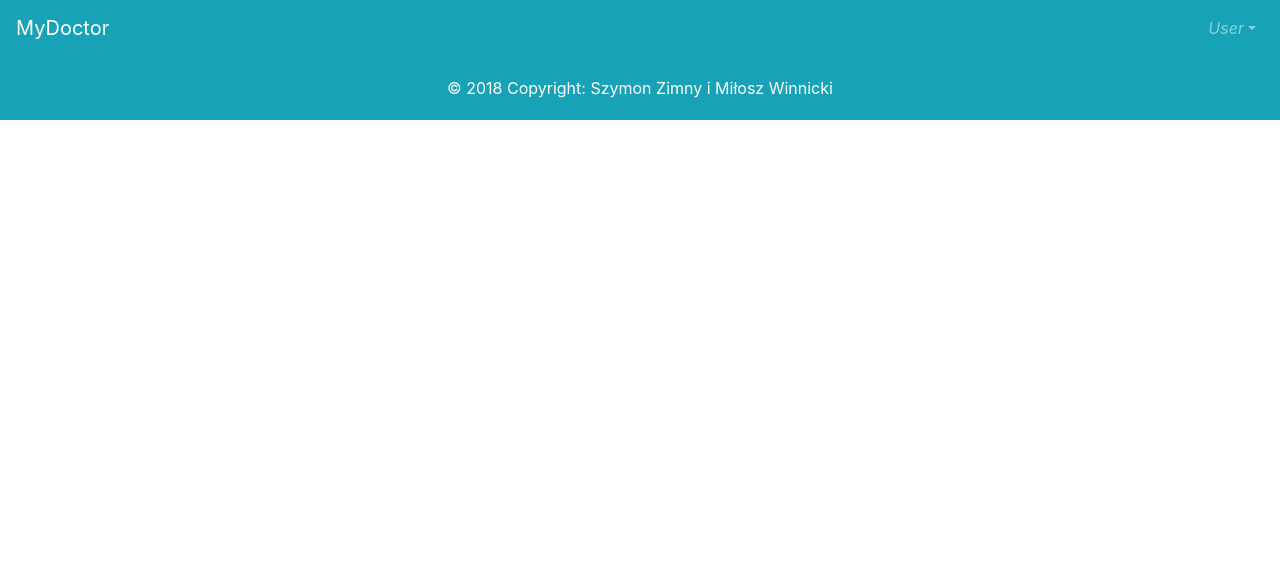
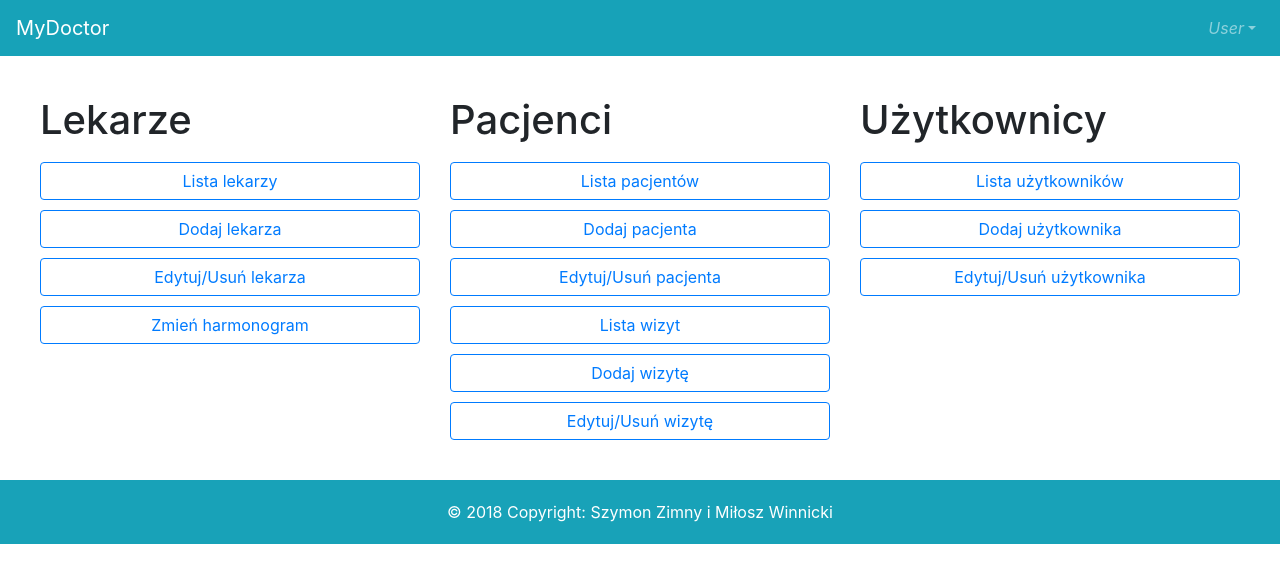
Before and after one commit to jash90/myDoctor-web, a Vue app: page /home in a window 1280 px wide. Shown: the top 582 px of the page. Built offline with nearby package versions, Linux system fonts and the light colour scheme.

Commit message:
refactoring add start add home

```diff
--- a/src/App.vue
+++ b/src/App.vue
@@ -1,7 +1,7 @@
 <template>
   <div id="app">
     <b-navbar type="dark" variant="info">
-      <b-navbar-brand href="#">MyDoctor</b-navbar-brand>
+      <b-navbar-brand href="/">MyDoctor</b-navbar-brand>
 
       <b-navbar-toggle target="nav-collapse"></b-navbar-toggle>
 
--- a/src/router.ts
+++ b/src/router.ts
@@ -1,8 +1,9 @@
 import Vue from "vue";
 import Router from "vue-router";
-import Home from "./views/Home.vue";
+import Start from "./views/Start.vue";
 import Login from "./views/Login.vue";
 import Visit from "./views/Visit.vue";
+import Home from "./views/Home.vue";
 Vue.use(Router);
 
 export default new Router({
@@ -11,17 +12,23 @@ export default new Router({
   routes: [
     {
       path: "/",
-      name: "home",
-      component: Home
+      name: "start",
+      component: Start
     },
     {
       path: "/login",
       name: "login",
       component: Login
-    },  {
+    },
+    {
       path: "/visit",
       name: "visit",
       component: Visit
+    },
+    {
+      path:"/home",
+      name:"home",
+      component:Home
     }
   ]
 });
--- a/src/views/Home.vue
+++ b/src/views/Home.vue
@@ -1,33 +1,85 @@
 <template>
   <div id="home">
-  <b-jumbotron>
-    <template slot="header">MyDoctor</template>
-
-    <template slot="lead">
-      Aplikacja służąca do obsługi przychodni.
-    </template>
-
-    <b-button variant="primary" href="login">Zaloguj</b-button>
-  </b-jumbotron>
+    <b-container fluid>
+      <b-row>
+        <b-col>
+          <b-row>
+            <H1>Lekarze</H1>
+          </b-row>
+          <b-row>
+            <b-button block variant="outline-primary">Lista lekarzy</b-button>
+          </b-row>
+          <b-row>
+            <b-button block variant="outline-primary">Dodaj lekarza</b-button>
+          </b-row>
+          <b-row>
+            <b-button block variant="outline-primary">Edytuj/Usuń lekarza</b-button>
+          </b-row>
+             <b-row>
+            <b-button block variant="outline-primary">Zmień harmonogram</b-button>
+          </b-row>
+        </b-col>
+        <b-col>
+          <b-row>
+            <H1>Pacjenci</H1>
+          </b-row>
+          <b-row>
+            <b-button block variant="outline-primary">Lista pacjentów</b-button>
+          </b-row>
+          <b-row>
+            <b-button block variant="outline-primary">Dodaj pacjenta</b-button>
+          </b-row>
+          <b-row>
+            <b-button block variant="outline-primary">Edytuj/Usuń pacjenta</b-button>
+          </b-row>
+          <b-row>
+            <b-button block variant="outline-primary">Lista wizyt</b-button>
+          </b-row>
+          <b-row>
+            <b-button block variant="outline-primary">Dodaj wizytę</b-button>
+          </b-row>
+          <b-row>
+            <b-button block variant="outline-primary">Edytuj/Usuń wizytę</b-button>
+          </b-row>
+        </b-col>
+              <b-col>
+          <b-row>
+            <H1>Użytkownicy</H1>
+          </b-row>
+          <b-row>
+            <b-button block variant="outline-primary">Lista użytkowników</b-button>
+          </b-row>
+          <b-row>
+            <b-button block variant="outline-primary">Dodaj użytkownika</b-button>
+          </b-row>
+          <b-row>
+            <b-button block variant="outline-primary">Edytuj/Usuń użytkownika</b-button>
+          </b-row>
+        </b-col>
+      </b-row>
+    </b-container>
   </div>
 </template>
 
 <script lang="ts">
 import { Component, Vue } from "vue-property-decorator";
-import HelloWorld from "@/components/HelloWorld.vue"; // @ is an alias to /src
 
 @Component({
-  components: {
-    HelloWorld
-  }
+  components: {}
 })
-export default class Home extends Vue {
+export default class Home extends Vue {}
+</script>
+<style>
+#home {
+  padding: 20px;
+  display: flex;
+  justify-content: center;
+  align-items: center;
 }
-</script>
-<style scoped>
-#home {
+.col {
+    margin: 10px;
 }
-.jumbotron{
-  margin-bottom:0px;
+.row{
+    padding: 5px;
 }
 </style>
--- a/src/views/Login.vue
+++ b/src/views/Login.vue
@@ -15,7 +15,7 @@ import { Component, Vue } from "vue-property-decorator";
 @Component({
   components: {}
 })
-export default class Home extends Vue {
+export default class Login extends Vue {
   login: string = "";
   password: string = "";
 }
--- /dev/null
+++ b/src/views/Start.vue
@@ -0,0 +1,30 @@
+<template>
+  <div id="start">
+  <b-jumbotron>
+    <template slot="header">MyDoctor</template>
+
+    <template slot="lead">
+      Aplikacja służąca do obsługi przychodni.
+    </template>
+
+    <b-button variant="primary" href="home">Zaloguj</b-button>
+  </b-jumbotron>
+  </div>
+</template>
+
+<script lang="ts">
+import { Component, Vue } from "vue-property-decorator";
+@Component({
+  components: {
+  }
+})
+export default class Start extends Vue {
+}
+</script>
+<style scoped>
+#start {
+}
+.jumbotron{
+  margin-bottom:0px;
+}
+</style>
```
